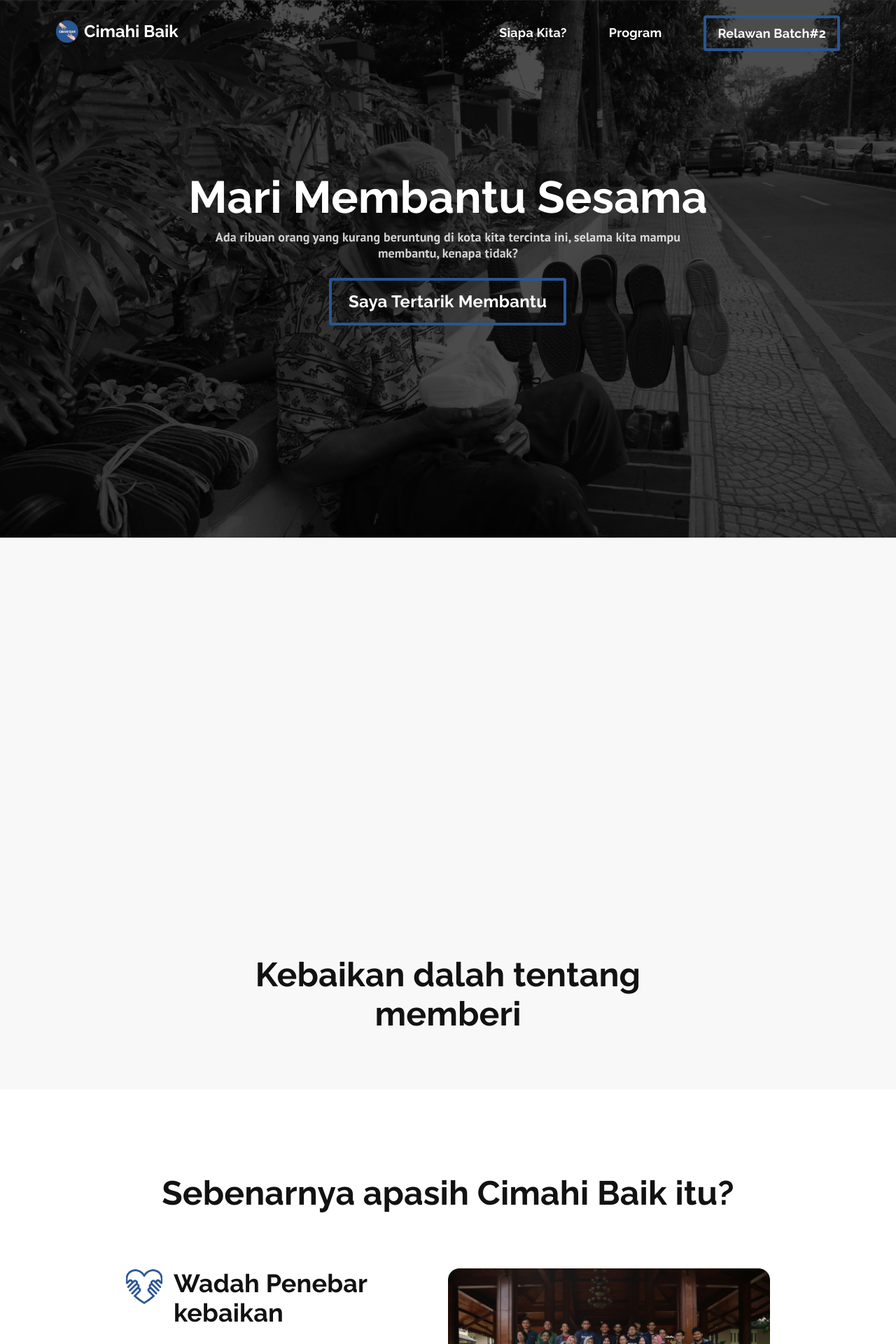
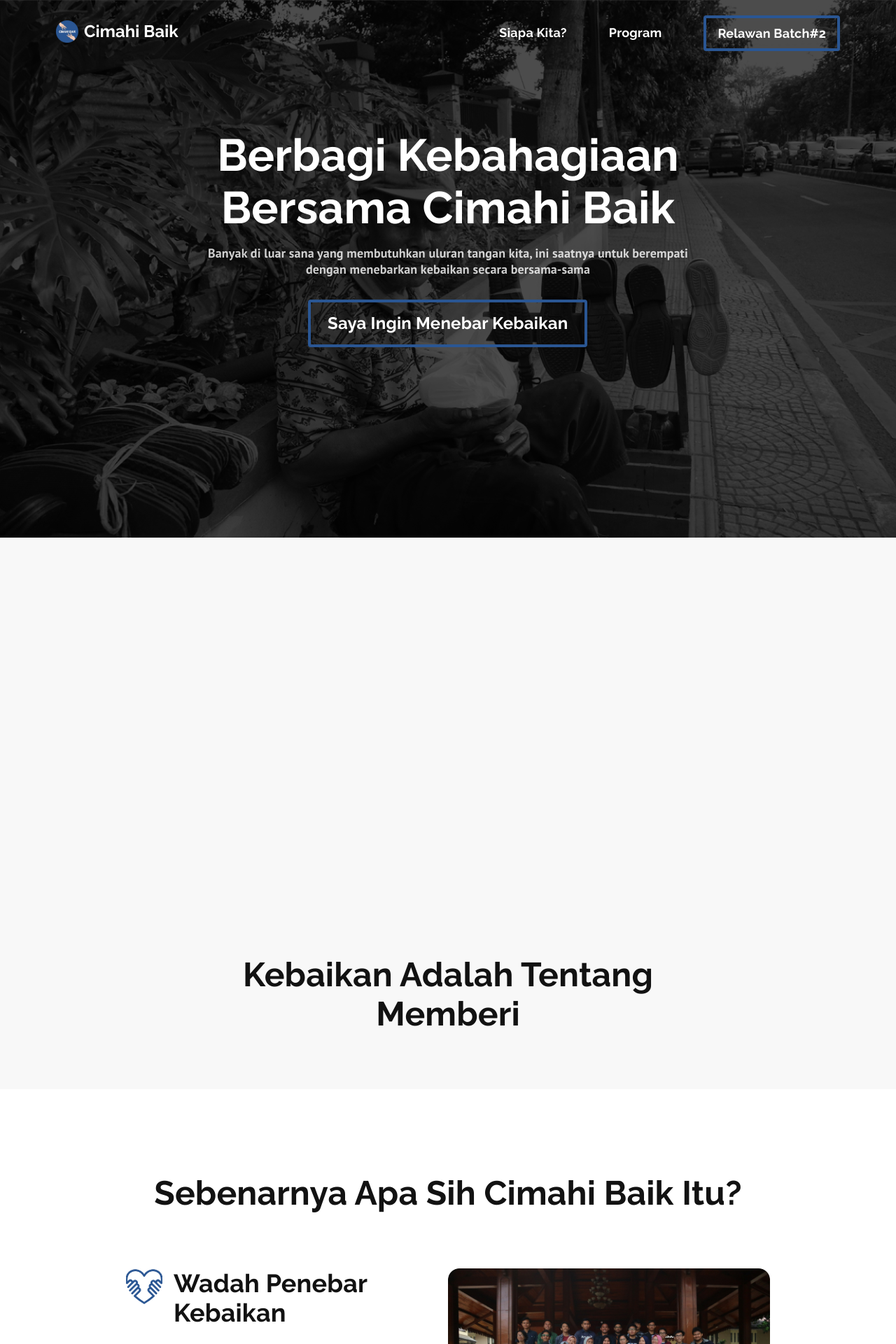
Before and after one commit to abui-am/cimahi-baik, a Next.js app: page / in a window 1280 px wide. Shown: the top 1920 px of the page at 70% size. Built offline with nearby package versions, Linux system fonts and the light colour scheme.

Commit message:
Update : Revisi

```diff
--- a/src/components/appbar/AppBar.js
+++ b/src/components/appbar/AppBar.js
@@ -93,7 +93,7 @@ const AppBarDesktop = ({ isStatic }) => {
                 Siapa Kita?
               </h5>
             </A>
-            <A href="/ program" component="span">
+            <A href="/program" component="span">
               <h5
                 className={classes.menuText}
                 style={{ color: !isSticky ? "#FFF" : null }}
--- a/src/wrappers/home/AboutUs.js
+++ b/src/wrappers/home/AboutUs.js
@@ -32,13 +32,13 @@ const useStyles = makeStyles((theme) => ({
 
 const aboutUsContent = [
   {
-    title: "Wadah Penebar kebaikan",
+    title: "Wadah Penebar Kebaikan",
     icon: "/icon1.svg",
     desc:
       "Cimahi Baik adalah program sosial dibawah naungan Info Cimahi yang dibentuk dengan tujuan sebagai wadah  masyarakat Kota Cimahi dan sekitarnya untuk menebarkan kebaikan secara bersama-sama. ",
   },
   {
-    title: "Dibentuk untuk berbagi kebaikan",
+    title: "Dibentuk Untuk Berbagi Kebaikan",
     icon: "/icon2.svg",
     desc:
       "Cimahi Baik dibentuk pada bulan Juni tahun 2019, Cimahi Baik saat ini memiliki 55 orang relawan dari 365 pendaftar batch pertama yang terpilih bergabung bersama relawan Cimahi Baik, antusias untuk berbagi kebaikan secara bersama-sama cukup banyak.",
@@ -52,7 +52,9 @@ const AboutUs = () => {
     <section className={classes.section}>
       <div>
         <Fade direction="up" triggerOnce>
-          <h1 className={classes.title}>Sebenarnya apasih Cimahi Baik itu?</h1>
+          <h1 className={classes.title}>
+            {"Sebenarnya Apa Sih Cimahi Baik Itu?"}
+          </h1>
         </Fade>
 
         <div>
--- a/src/wrappers/home/Home.js
+++ b/src/wrappers/home/Home.js
@@ -20,12 +20,14 @@ const useStyles = makeStyles((theme) => ({
     background: "rgba(0, 0, 0, 0.7)",
   },
   textBox: {
-    marginTop: 180,
+    marginTop: 120,
     display: "flex",
     flexDirection: "column",
     alignItems: "center",
+    paddingRight: 180,
+    paddingLeft: 180,
     [theme.breakpoints.down("sm")]: {
-      marginTop: 120,
+      marginTop: 80,
       paddingRight: 24,
       paddingLeft: 24,
     },
@@ -39,7 +41,7 @@ const useStyles = makeStyles((theme) => ({
     textAlign: "center",
 
     color: "#FFFFFF",
-    marginBottom: 8,
+    marginBottom: 16,
     [theme.breakpoints.down("sm")]: {
       fontSize: 32,
       lineHeight: "1.3",
@@ -54,7 +56,7 @@ const useStyles = makeStyles((theme) => ({
     textAlign: "center",
     maxWidth: 746,
     color: "rgba(255, 255, 255, 0.8)",
-    paddingBottom: 24,
+    paddingBottom: 32,
   },
   section: {
     marginTop: -94,
@@ -95,15 +97,18 @@ const Home = () => {
               duration={500}
               triggerOnce
             >
-              <h1 className={classes.title}>Mari Membantu Sesama</h1>
+              <h1 className={classes.title}>
+                Berbagi Kebahagiaan Bersama Cimahi Baik
+              </h1>
               <div className={classes.subtitle}>
-                Ada ribuan orang yang kurang beruntung di kota kita tercinta
-                ini, selama kita mampu membantu, kenapa tidak?
+                Banyak di luar sana yang membutuhkan uluran tangan kita, ini
+                saatnya untuk berempati dengan menebarkan kebaikan secara
+                bersama-sama
               </div>
             </Fade>
             <Zoom delay={1200} duration={300} triggerOnce>
               <OutlinedButton
-                text="Saya Tertarik Membantu"
+                text="Saya Ingin Menebar Kebaikan"
                 href="#start"
                 style={{ color: "#fff" }}
               />
--- a/src/wrappers/home/JoinUs.js
+++ b/src/wrappers/home/JoinUs.js
@@ -89,8 +89,8 @@ const JoinUs = () => {
         variants={variants}
         ref={ref}
       >
-        Ini masih permulaan, masih banyak yang harus dilakukan. Oleh karena itu,
-        kami butuh bantuan relawan
+        Ini masih langkah awal, masih banyak lagi langkah yang harus dilakukan.
+        Kami membutuhkan kamu untuk jadi relawan Cimahi Baik
       </motion.div>
       <motion.div
         animate={animation}
@@ -99,7 +99,7 @@ const JoinUs = () => {
       >
         <OutlinedButton
           href="/register"
-          text="Jadi Relawan Batch#2"
+          text="Jadi Relawan #Batch2"
           style={{ marginLeft: "auto", marginRight: "auto" }}
         />
       </motion.div>
--- a/src/wrappers/home/VideoSection.js
+++ b/src/wrappers/home/VideoSection.js
@@ -87,7 +87,9 @@ const VideoSection = () => {
 
         <div style={{ paddingTop: 57 }}>
           <Fade direction="up" triggerOnce>
-            <h5 className={classes.text}>Kebaikan dalah tentang memberi</h5>
+            <h5 className={classes.text}>
+              {"Kebaikan Adalah Tentang Memberi"}
+            </h5>
           </Fade>
         </div>
       </div>
```
